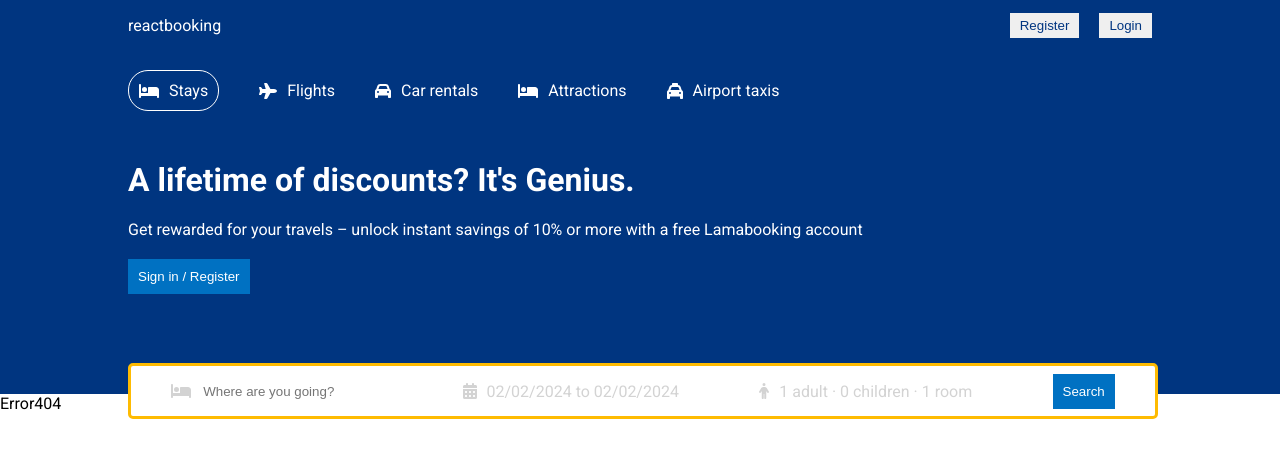
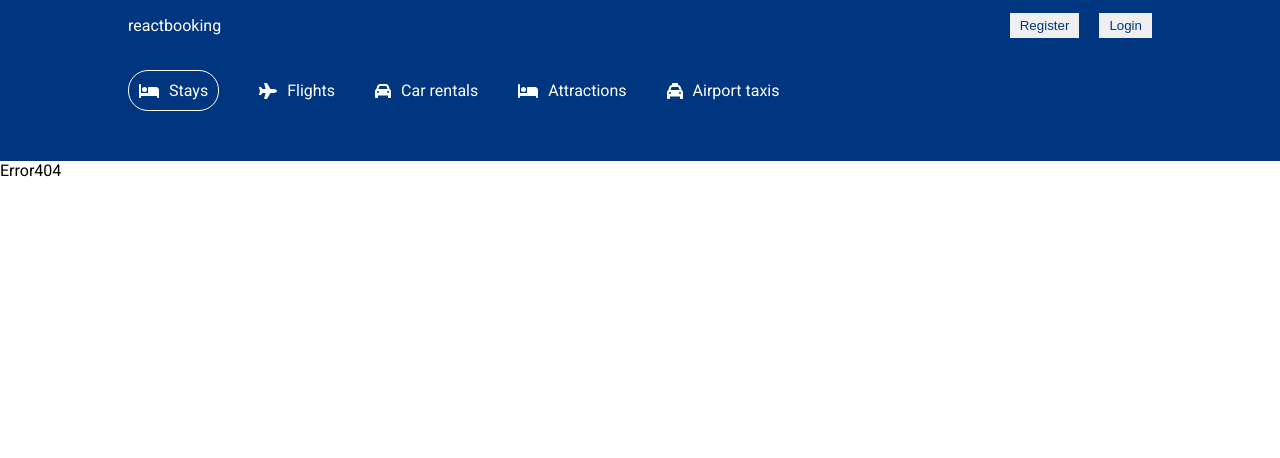
Before and after one commit to abr-ya/react-booking, a React (Vite) app: page /hotel/1 in a window 1280 px wide. Shown: the top 458 px of the page. Built offline with nearby package versions, Linux system fonts and the light colour scheme.

Commit message:
feat: Add short mode to Header

```diff
--- a/package.json
+++ b/package.json
@@ -11,6 +11,7 @@
     "preview": "vite preview"
   },
   "dependencies": {
+    "classnames": "^2.5.1",
     "react": "^18.2.0",
     "react-dom": "^18.2.0",
     "react-router-dom": "^6.21.3"
--- a/src/components/Header/Header.tsx
+++ b/src/components/Header/Header.tsx
@@ -1,17 +1,28 @@
+import { FC } from "react";
+import cn from "classnames";
+
 import Menu from "./Menu";
 import Search from "./Search";
 import styles from "./header.module.css";
 
-const Header = () => (
+interface IHeader {
+  withSearch: boolean;
+}
+
+const Header: FC<IHeader> = ({ withSearch }) => (
   <div className={styles.header}>
-    <div className={styles.headerContainer}>
+    <div className={cn(styles.headerContainer, { [styles.full]: withSearch })}>
       <Menu />
+      {withSearch && (
+        <>
           <h1 className={styles.headerTitle}>A lifetime of discounts? It's Genius.</h1>
           <p className={styles.headerDesc}>
             Get rewarded for your travels – unlock instant savings of 10% or more with a free Lamabooking account
           </p>
           <button className={styles.headerBtn}>Sign in / Register</button>
           <Search />
+        </>
+      )}
     </div>
   </div>
 );
--- a/src/components/Header/header.module.css
+++ b/src/components/Header/header.module.css
@@ -9,11 +9,11 @@
 .headerContainer {
   width: 100%;
   max-width: 1024px;
-  margin: 20px 0px 100px 0px;
+  margin: 20px 0 0;
 }
 
-.headerContainer.listMode {
-  margin: 20px 0px 0px 0px;
+.headerContainer.full {
+  margin-bottom: 100px;
 }
 
 .menuList {
--- a/src/layout/Layout.tsx
+++ b/src/layout/Layout.tsx
@@ -1,15 +1,20 @@
-import { Outlet } from "react-router-dom";
+import { Outlet, useLocation } from "react-router-dom";
 
 import { Header, Navbar } from "../components";
 
 import styles from "./layout.module.css";
 
-const Layout = () => (
-  <div className={styles.layout}>
-    <Navbar />
-    <Header />
-    <Outlet />
-  </div>
-);
+const Layout = () => {
+  const { pathname } = useLocation();
+  console.log(pathname);
+
+  return (
+    <div className={styles.layout}>
+      <Navbar />
+      <Header withSearch={pathname === "/"} />
+      <Outlet />
+    </div>
+  );
+};
 
 export default Layout;
```
Also changed, not shown: 2 other files (tests, documents, lock files or other folders). Lines whose indentation alone changed are shown as unchanged.
